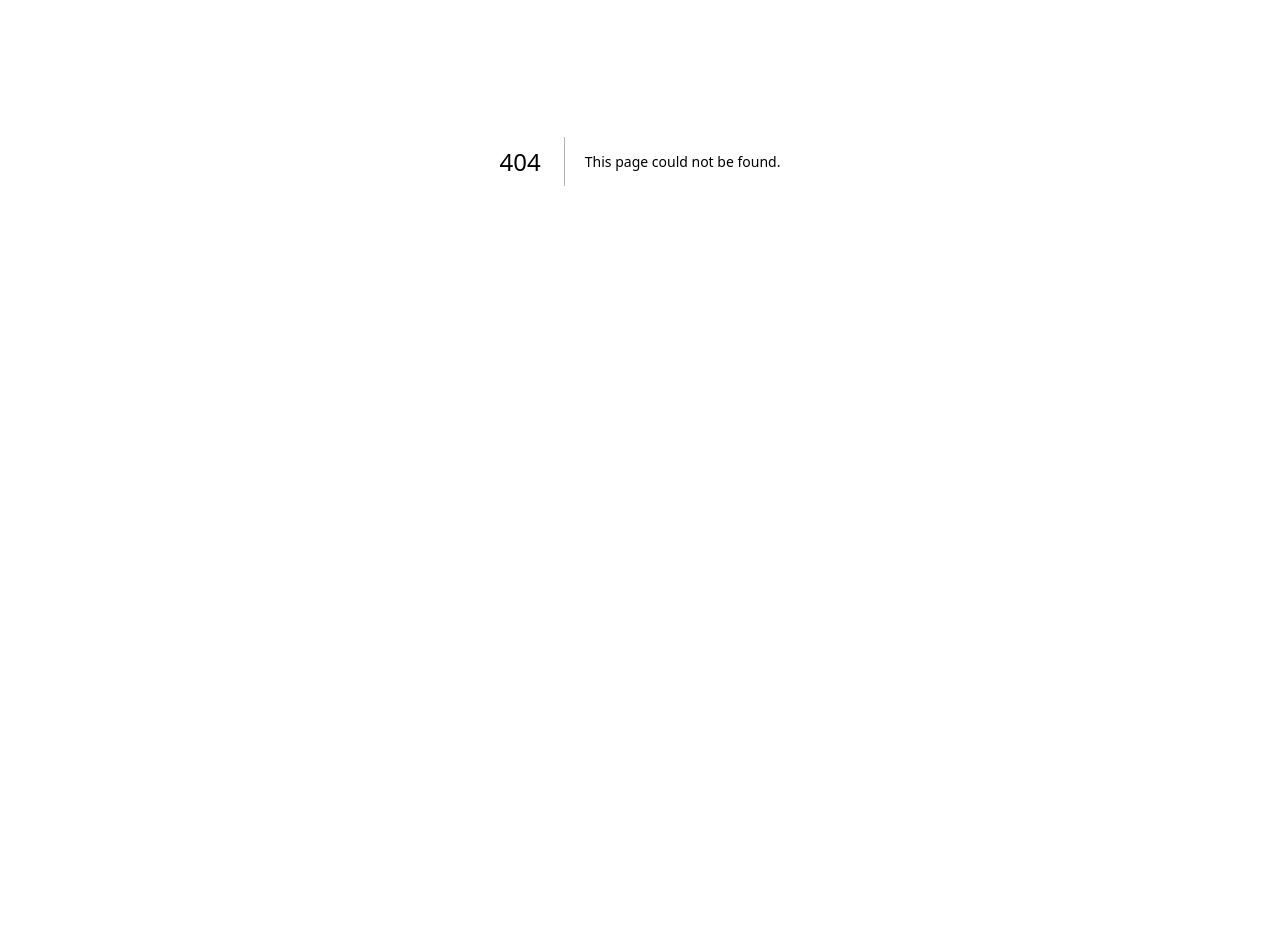
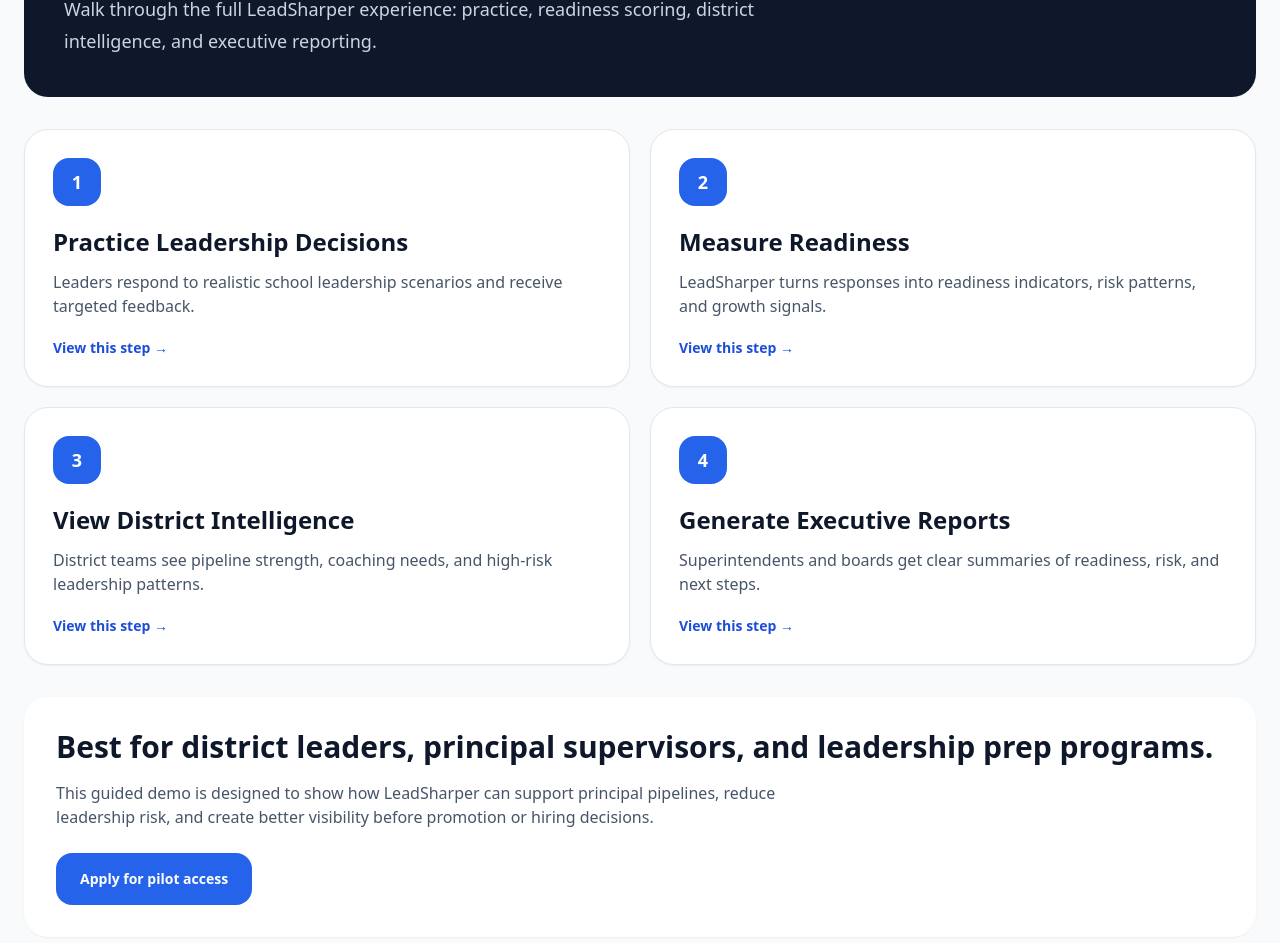
Before and after one commit to jmarc296-jpg/instructional-leadership-practice, a Next.js app: page /demo in a window 1280 px wide. Before the commit this address had no page. Shown: the part 239-1182 px from the top of the page. Before the commit the page ends 800 px from the top, so only its background shows below. Built offline with nearby package versions, Linux system fonts and the light colour scheme.

Commit message:
Add guided product demo hub

```diff
--- /dev/null
+++ b/app/demo/page.tsx
@@ -0,0 +1,95 @@
+export default function DemoPage() {
+  const steps = [
+    {
+      step: "1",
+      title: "Practice Leadership Decisions",
+      text: "Leaders respond to realistic school leadership scenarios and receive targeted feedback.",
+      href: "/"
+    },
+    {
+      step: "2",
+      title: "Measure Readiness",
+      text: "LeadSharper turns responses into readiness indicators, risk patterns, and growth signals.",
+      href: "/readiness"
+    },
+    {
+      step: "3",
+      title: "View District Intelligence",
+      text: "District teams see pipeline strength, coaching needs, and high-risk leadership patterns.",
+      href: "/district"
+    },
+    {
+      step: "4",
+      title: "Generate Executive Reports",
+      text: "Superintendents and boards get clear summaries of readiness, risk, and next steps.",
+      href: "/reports"
+    }
+  ]
+
+  return (
+    <main className="min-h-screen bg-slate-50 px-6 py-10">
+      <div className="mx-auto max-w-7xl space-y-8">
+
+        <section className="rounded-3xl bg-slate-900 p-10 text-white">
+          <p className="text-sm font-semibold uppercase tracking-[0.25em] text-blue-300">
+            LeadSharper Guided Demo
+          </p>
+
+          <h1 className="mt-4 text-5xl font-semibold tracking-tight">
+            See how leadership readiness becomes measurable.
+          </h1>
+
+          <p className="mt-5 max-w-3xl text-lg leading-8 text-slate-300">
+            Walk through the full LeadSharper experience: practice, readiness scoring,
+            district intelligence, and executive reporting.
+          </p>
+        </section>
+
+        <section className="grid gap-5 md:grid-cols-2">
+          {steps.map((item) => (
+            <a
+              key={item.step}
+              href={item.href}
+              className="rounded-3xl border border-slate-200 bg-white p-7 shadow-sm transition hover:-translate-y-1 hover:shadow-md"
+            >
+              <div className="flex h-12 w-12 items-center justify-center rounded-2xl bg-blue-600 text-lg font-bold text-white">
+                {item.step}
+              </div>
+
+              <h2 className="mt-5 text-2xl font-semibold text-slate-900">
+                {item.title}
+              </h2>
+
+              <p className="mt-3 text-slate-600">
+                {item.text}
+              </p>
+
+              <div className="mt-5 text-sm font-semibold text-blue-700">
+                View this step →
+              </div>
+            </a>
+          ))}
+        </section>
+
+        <section className="rounded-3xl bg-white p-8 shadow-sm">
+          <h2 className="text-3xl font-semibold text-slate-900">
+            Best for district leaders, principal supervisors, and leadership prep programs.
+          </h2>
+
+          <p className="mt-4 max-w-3xl text-slate-600">
+            This guided demo is designed to show how LeadSharper can support principal pipelines,
+            reduce leadership risk, and create better visibility before promotion or hiring decisions.
+          </p>
+
+          <a
+            href="/pilot"
+            className="mt-6 inline-block rounded-2xl bg-blue-600 px-6 py-4 text-sm font-semibold text-white"
+          >
+            Apply for pilot access
+          </a>
+        </section>
+
+      </div>
+    </main>
+  )
+}
```
